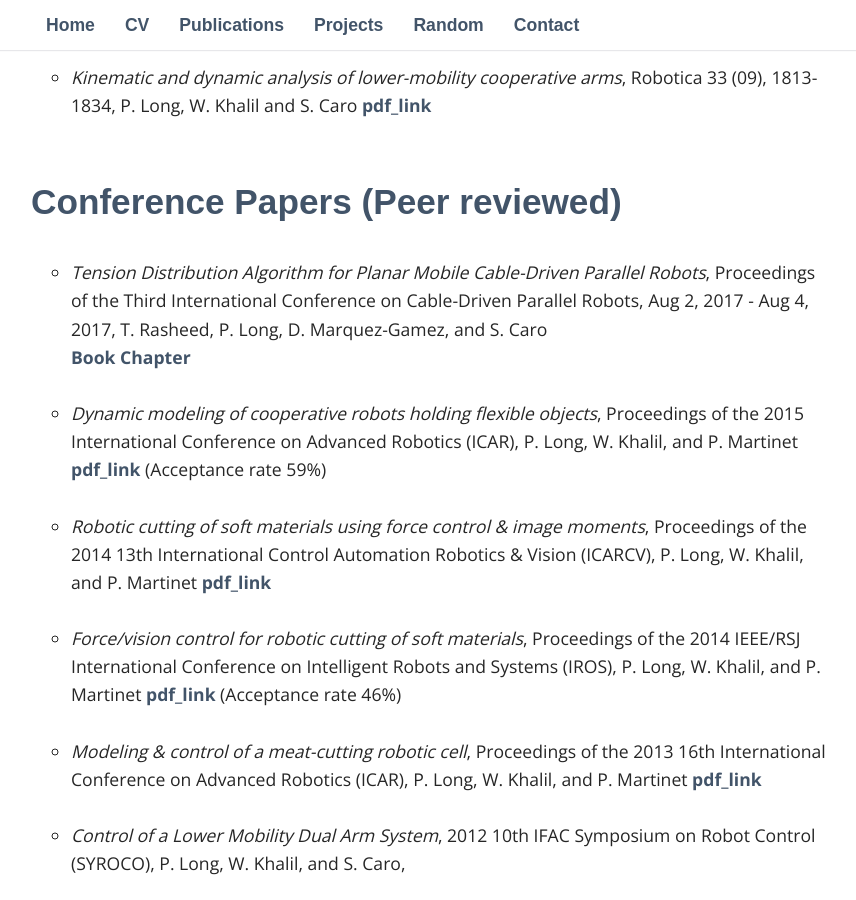
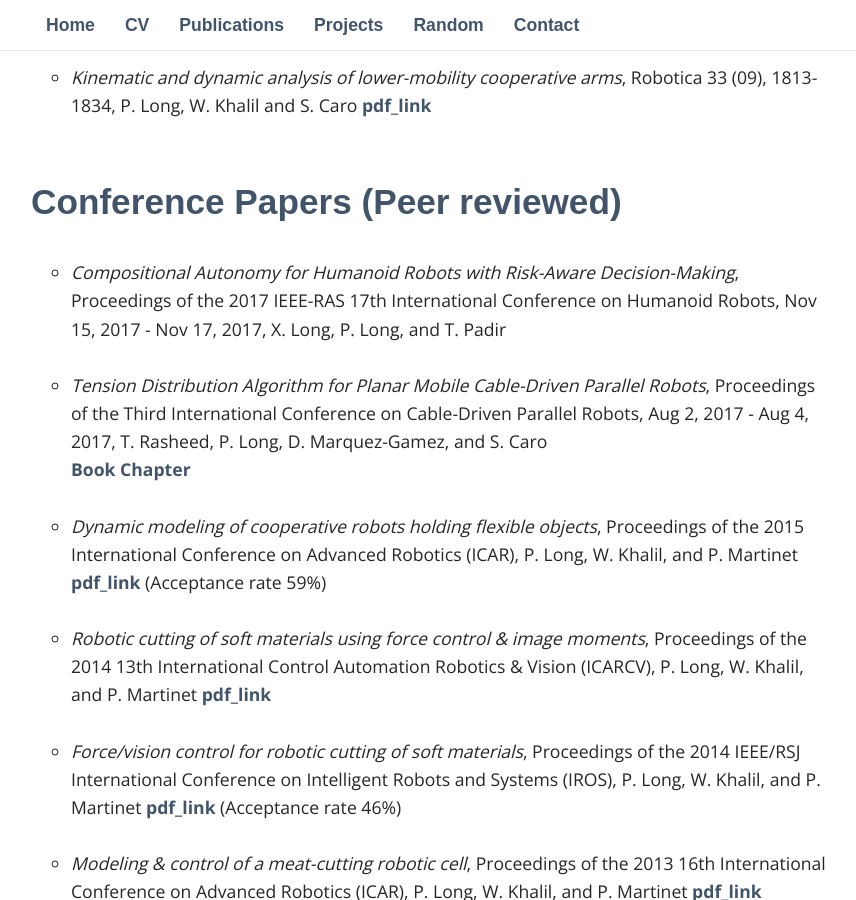
Before and after one commit to philip-long/philip-long.github.io, a Jekyll site: the page built from publications/index.html, in a window 1280 px wide and 900 px high, scrolled down 363 px. Shown: the whole window, without its empty margins (209-1065 px from the left). Built offline with Jekyll 4.4.1, drawn with Linux system fonts in a browser that asks for light colours; some web fonts are replaced.

Commit message:
humandois

```diff
--- a/publications/index.html
+++ b/publications/index.html
@@ -26,7 +26,17 @@ title: Publications
   <h2> Conference Papers (Peer reviewed)</h2>
 
   <ul style="list-style-type:circle">
-     <li>
+
+    <li>
+     <i>Compositional Autonomy for Humanoid Robots with Risk-Aware Decision-Making</i>, Proceedings of the 2017 IEEE-RAS 17th International Conference on Humanoid Robots, Nov 15, 2017 - Nov 17, 2017, X. Long, P. Long,  and T. Padir<br>
+
+   <!--   <a href="http://www.springer.com/-/0/AV2svYrivMFoNfTGuHTX"> Book Chapter</a> -->
+
+    </li>
+   <br>
+
+
+    <li>
      <i>Tension Distribution Algorithm for Planar Mobile Cable-Driven Parallel Robots</i>, Proceedings of the Third International Conference on Cable-Driven Parallel Robots, Aug 2, 2017 - Aug 4, 2017, T. Rasheed, P. Long, D. Marquez-Gamez, and S. Caro<br>
 
       <a href="http://www.springer.com/-/0/AV2svYrivMFoNfTGuHTX"> Book Chapter</a>
```
